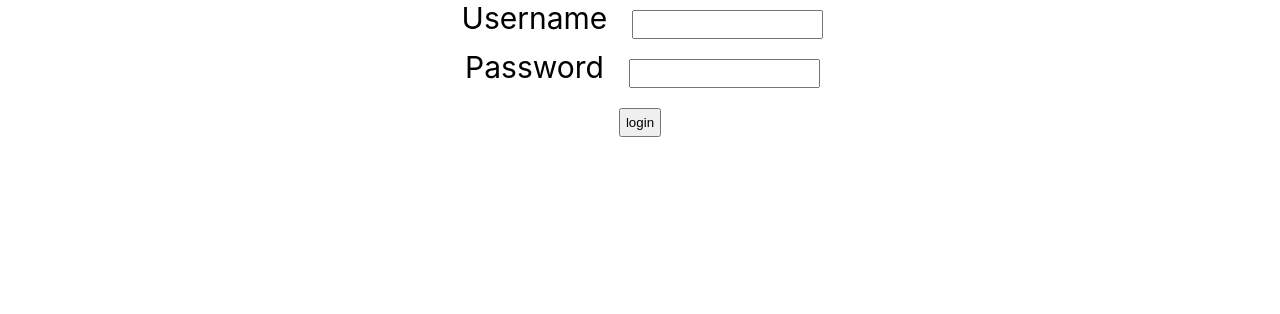
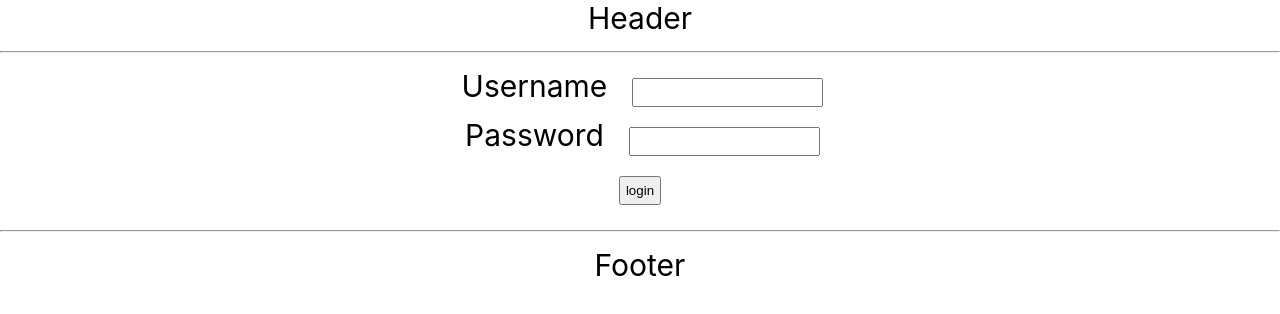
Before and after one commit to roman-andriiv/todo-react, a React (Create React App) app: page / in a window 1280 px wide. Shown: the top 314 px of the page. Built offline with nearby package versions, Linux system fonts and the light colour scheme.

Commit message:
[andriiv][master] create React Header, Footer and Logout Components

```diff
--- a/src/components/todo/TodoApp.jsx
+++ b/src/components/todo/TodoApp.jsx
@@ -5,14 +5,17 @@
 export default function TodoApp() {
     return (
         <div className="TodoApp">
+            <HeaderComponent/>
             <BrowserRouter>
                 <Routes>
                     <Route path="/" element={<LoginComponent/>}></Route>
                     <Route path="/login" element={<LoginComponent/>}></Route>
                     <Route path="/welcome/:username" element={<WelcomeComponent/>}></Route>
+                    <Route path="/logout" element={<LogoutComponent/>}></Route>
                     <Route path="*" element={<ErrorComponent/>}></Route>
                 </Routes>
             </BrowserRouter>
+            <FooterComponent/>
         </div>
 
     );
@@ -92,3 +95,30 @@
         </div>
     );
 }
+
+function HeaderComponent() {
+    return (
+        <div className="header">
+            Header
+            <hr/>
+        </div>
+    );
+}
+
+function FooterComponent() {
+    return (
+        <div className="footer">
+            <hr/>
+            Footer
+        </div>
+    );
+}
+
+function LogoutComponent() {
+    return (
+        <div className="LogoutComponent">
+            <h1>You are logged out</h1>
+            <div>Thank You for using 'ToDo' app</div>
+        </div>
+    );
+}
```
